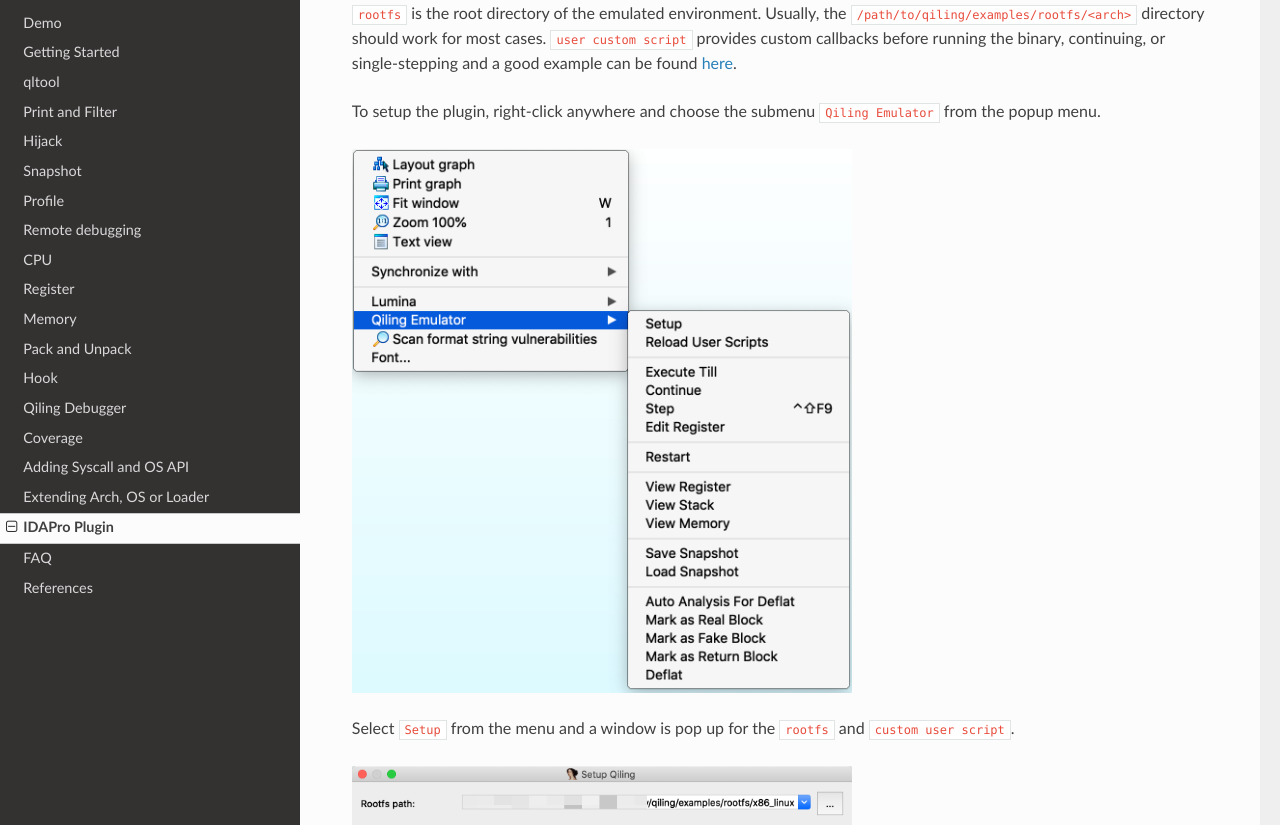
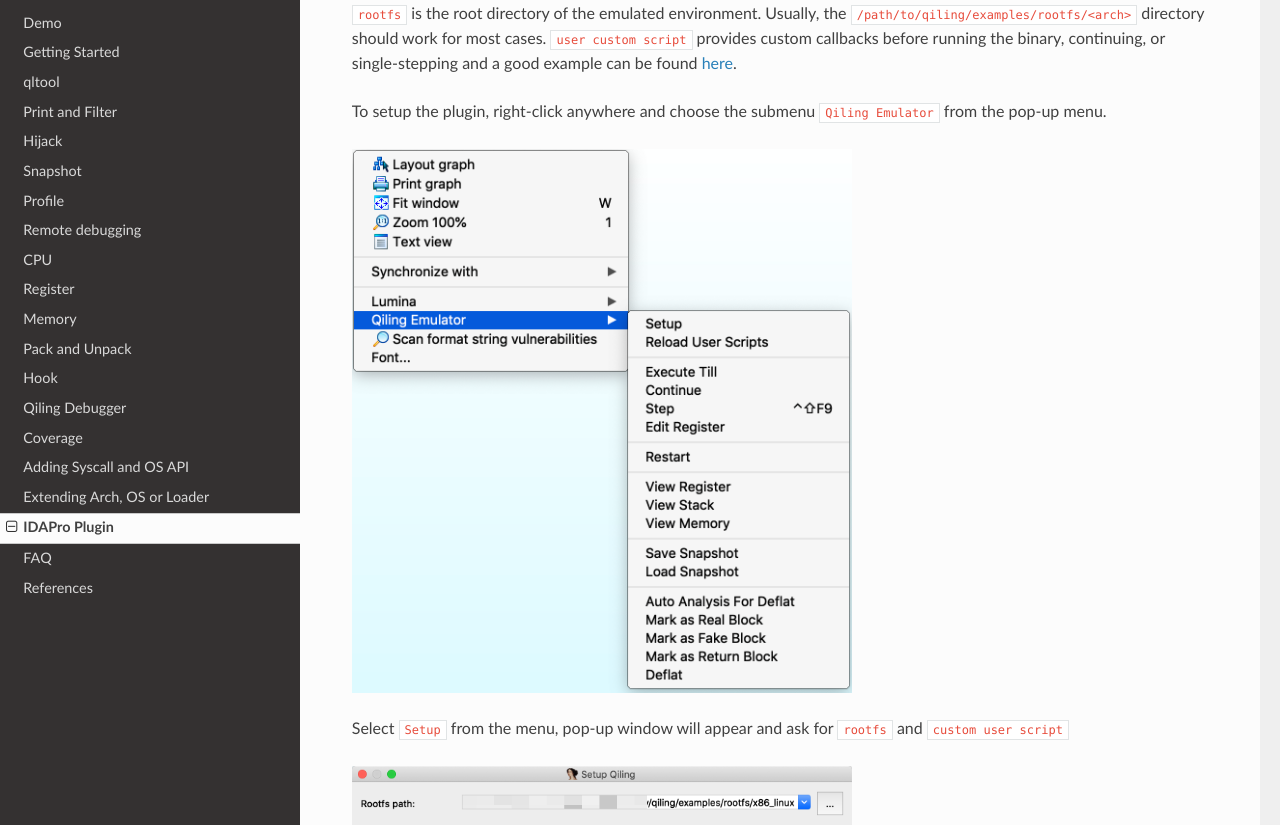
Before and after one commit to qilingframework/rtfd.io, an MkDocs documentation site: the page built from docs/ida.md, in a window 1280 px wide and 1400 px high, scrolled down 2180 px. Shown: the part 156-981 px from the top of the window. Built offline with MkDocs 1.6.1, drawn with Linux system fonts in a browser that asks for light colours; nearby versions of some CDN libraries.

Commit message:
Update ida.md

```diff
--- a/docs/ida.md
+++ b/docs/ida.md
@@ -81,11 +81,11 @@ To run the current binary in IDA Pro with Qiling, two things are supposed to be
 
 `rootfs` is the root directory of the emulated environment. Usually, the `/path/to/qiling/examples/rootfs/<arch>` directory should work for most cases. `user custom script` provides custom callbacks before running the binary, continuing, or single-stepping and a good example can be found [here](https://github.com/qilingframework/qiling/blob/dev/qiling/extensions/idaplugin/examples/custom_script.py).
 
-To setup the plugin, right-click anywhere and choose the submenu `Qiling Emulator` from the popup menu.
+To setup the plugin, right-click anywhere and choose the submenu `Qiling Emulator` from the pop-up menu.
 
 [![](img/ida1.png){: style="height:auto;width:500px;display:block;margin:left"}](img/ida1.png)
 
-Select `Setup` from the menu and a window is pop up for the `rootfs` and `custom user script`.
+Select `Setup` from the menu, pop-up window will appear and ask for `rootfs` and `custom user script`
 
 [![](img/ida2.png){: style="height:auto;width:500px;display:block;margin:left"}](img/ida2.png)
 
```
